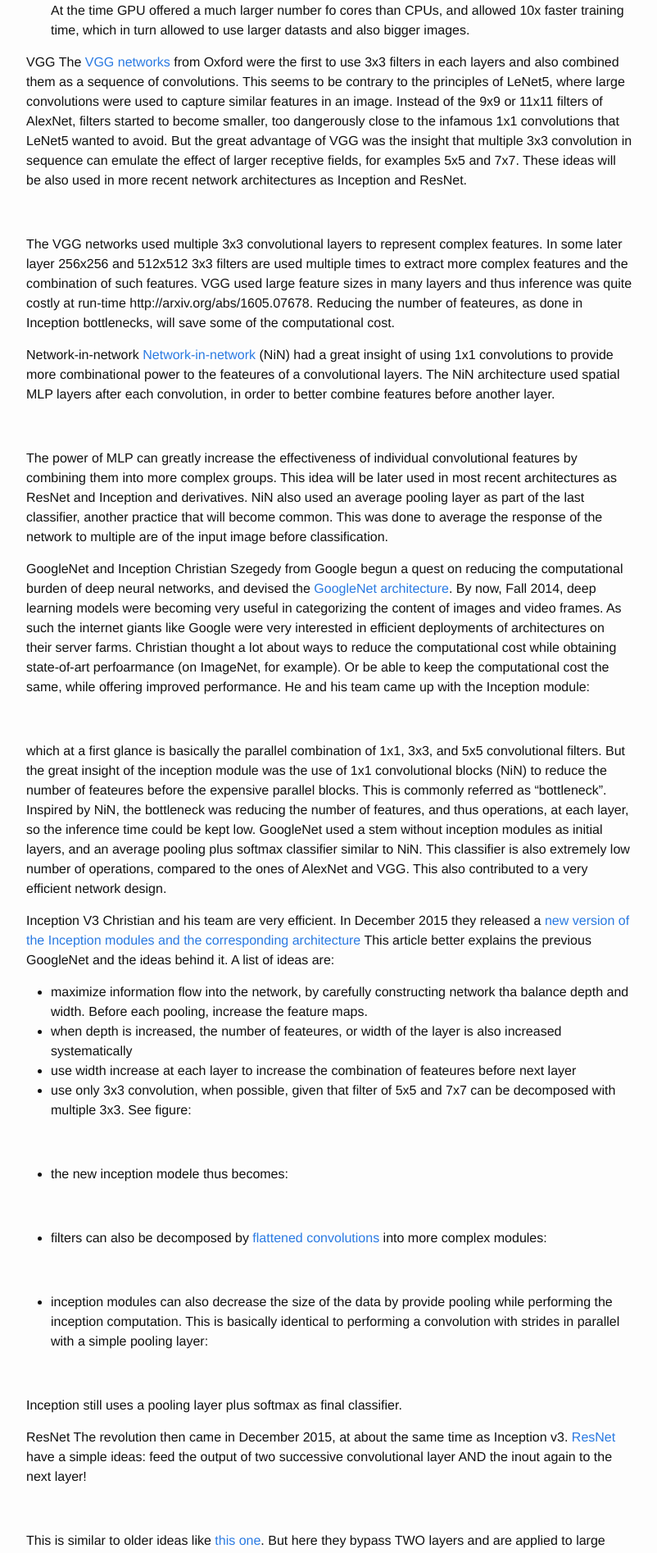
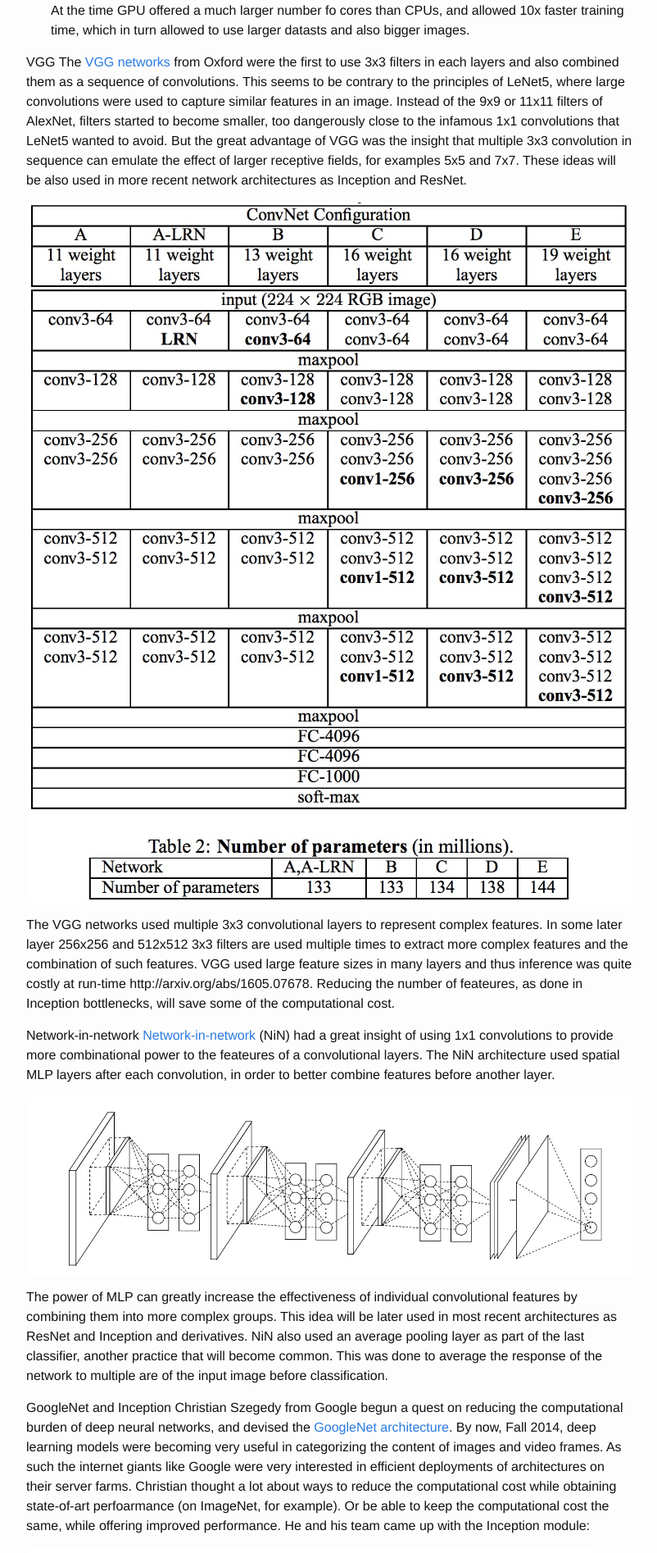
Before and after one commit to culurciello/culurciello.github.io, a Jekyll site: the page built from _posts/2016-06-05-nets.md, in a window 1280 px wide. Shown: the part 1582-3476 px from the top of the page at 82% size, without its empty margins (238-1040 px from the left). Built offline with Jekyll 4.4.1, drawn with Linux system fonts in a browser that asks for light colours.

Commit message:
dotes removes

```diff
--- a/_posts/2016-06-05-nets.md
+++ b/_posts/2016-06-05-nets.md
@@ -13,7 +13,7 @@
 LeNet5
 One of the very first convolutional neural netwoks, and what propelled the field of Deep Learning came out in 1998 from Yann LeCun. This was named [LeNet5](http://yann.lecun.com/exdb/publis/pdf/lecun-01a.pdf)
 
-![](../assets/nets/lenet5.jpg)
+![](/assets/nets/lenet5.jpg)
 
 LeNet5 had some very important principles, in particular the insight that image features are distributed across the entire image, and convolutions with learnable parameters are an effective way to extract similar features at multiple location with few parameters. At the time there was no GPU to help training, and even CPUs were slow. Therefore being able to save parameters and computation was a key advantage. This is in contract to using a large neural network operating on each pixel separately, what we now refer to spatial 1x1 convolutions.
 LeNet5 feateures can be summarized as:
@@ -30,7 +30,7 @@
 In 2012, Alex Krizhevsky released [AlexNet](https://papers.nips.cc/paper/4824-imagenet-classification-with-deep-convolutional-neural-networks.pdf)
 which was a deeper version of the LeNet5 and won by a large margin the difficult ImageNet competition.
 
-![](../assets/nets/alexnet_small.png)
+![](/assets/nets/alexnet_small.png)
 
 Alexnet scaled the insights of LeNet5 into a much larger neural network that could be used to learn much more complex objects and object hierarchies.
 The contribution of this work were:
@@ -45,7 +45,7 @@
 The [VGG networks](http://arxiv.org/abs/1409.1556) from Oxford were the first to use 3x3 filters in each layers and also combined them as a sequence of convolutions.
 This seems to be contrary to the principles of LeNet5, where large convolutions were used to capture similar features in an image. Instead of the 9x9 or 11x11 filters of AlexNet, filters started to become smaller, too dangerously close to the infamous 1x1 convolutions that LeNet5 wanted to avoid. But the great advantage of VGG was the insight that multiple 3x3 convolution in sequence can emulate the effect of larger receptive fields, for examples 5x5 and 7x7. These ideas will be also used in more recent network architectures as Inception and ResNet.
 
-![](../assets/nets/vgg.jpg)
+![](/assets/nets/vgg.jpg)
 
 The VGG networks used multiple 3x3 convolutional layers to represent complex features. In some later layer 256x256 and 512x512 3x3 filters are used multiple times to extract more complex features and the combination of such features.
 VGG used large feature sizes in many layers and thus inference was quite costly at run-time http://arxiv.org/abs/1605.07678. Reducing the number of feateures, as done in Inception bottlenecks, will save some of the computational cost.
@@ -56,7 +56,7 @@
 [Network-in-network](https://arxiv.org/abs/1312.4400) (NiN) had a great insight of using 1x1 convolutions to provide more combinational power to the feateures of a convolutional layers.
 The NiN architecture used spatial MLP layers after each convolution, in order to better combine features before another layer.
 
-![](../assets/nets/nin.jpg)
+![](/assets/nets/nin.jpg)
 
 The power of MLP can greatly increase the effectiveness of individual convolutional features by combining them into more complex groups. This idea will be later used in most recent architectures as ResNet and Inception and derivatives.
 NiN also used an average pooling layer as part of the last classifier, another practice that will become common. This was done to average the response of the network to multiple are of the input image before classification.
@@ -68,7 +68,7 @@
 Christian thought a lot about ways to reduce the computational cost while obtaining state-of-art perfoarmance (on ImageNet, for example). Or be able to keep the computational cost the same, while offering improved performance.
 He and his team came up with the Inception module:
 
-![](../assets/nets/inceptionv1.jpg)
+![](/assets/nets/inceptionv1.jpg)
 
 which at a first glance is basically the parallel combination of 1x1, 3x3, and 5x5 convolutional filters. But the great insight of the inception module was the use of 1x1 convolutional blocks (NiN) to reduce the number of feateures before the expensive parallel blocks. This is commonly referred as "bottleneck". Inspired by NiN, the bottleneck was reducing the number of features, and thus operations, at each layer, so the inference time could be kept low.
 GoogleNet used a stem without inception modules as initial layers, and an average pooling plus softmax classifier similar to NiN. This classifier is also extremely low number of operations, compared to the ones of AlexNet and VGG. This also contributed to a very efficient network design.
@@ -81,19 +81,19 @@
 - use width increase at each layer to increase the combination of feateures before next layer
 - use only 3x3 convolution, when possible, given that filter of 5x5 and 7x7 can be decomposed with multiple 3x3. See figure:
 
-![](../assets/nets/miniconv.jpg)
+![](/assets/nets/miniconv.jpg)
 
 - the new inception modele thus becomes:
 
-![](../assets/nets/inceptionv3.jpg)
+![](/assets/nets/inceptionv3.jpg)
 
 - filters can also be decomposed by [flattened convolutions](http://arxiv.org/abs/1412.5474) into more complex modules:
 
-![](../assets/nets/inceptionv3s.jpg)
+![](/assets/nets/inceptionv3s.jpg)
 
 - inception modules can also decrease the size of the data by provide pooling while performing the inception computation. This is basically identical to performing a convolution with strides in parallel with a simple pooling layer:
 
-![](../assets/nets/inceptionv3pool.jpg)
+![](/assets/nets/inceptionv3pool.jpg)
 
 Inception still uses a pooling layer plus softmax as final classifier.
 
@@ -102,13 +102,13 @@
 The revolution then came in December 2015, at about the same time as Inception v3.
 [ResNet](https://arxiv.org/abs/1512.03385) have a simple ideas: feed the output of two successive convolutional layer AND the inout again to the next layer!
 
-![](../assets/nets/resnetb.jpg)
+![](/assets/nets/resnetb.jpg)
 
 This is similar to older ideas like [this one](http://yann.lecun.com/exdb/publis/pdf/sermanet-ijcnn-11.pdf). But here they bypass TWO layers and are applied to large scales.
 This is also the very first time that a network of > hundred, even 1000 layers was trained.
 Resnet with a large number of layers started to use a bootleneck layer similar to the Inception bottleneck:
 
-![](../assets/nets/resnetbottleneck.jpg)
+![](/assets/nets/resnetbottleneck.jpg)
 
 This layer reduces the number of features at each layer by first using a 1x1 convolution with a smaller output (usually 1/4 of the input), and then a 3x3 layer, and then again a 1x1 convolution to a larger number of feateures. Like in the case of Inception modules, this allows to keep the computation low, while providing rich combination of features.
 ResNet uses a fairly simple initial layers at the inoput (stem): a 7x7 conv layer followed with a pool of 2.
```
